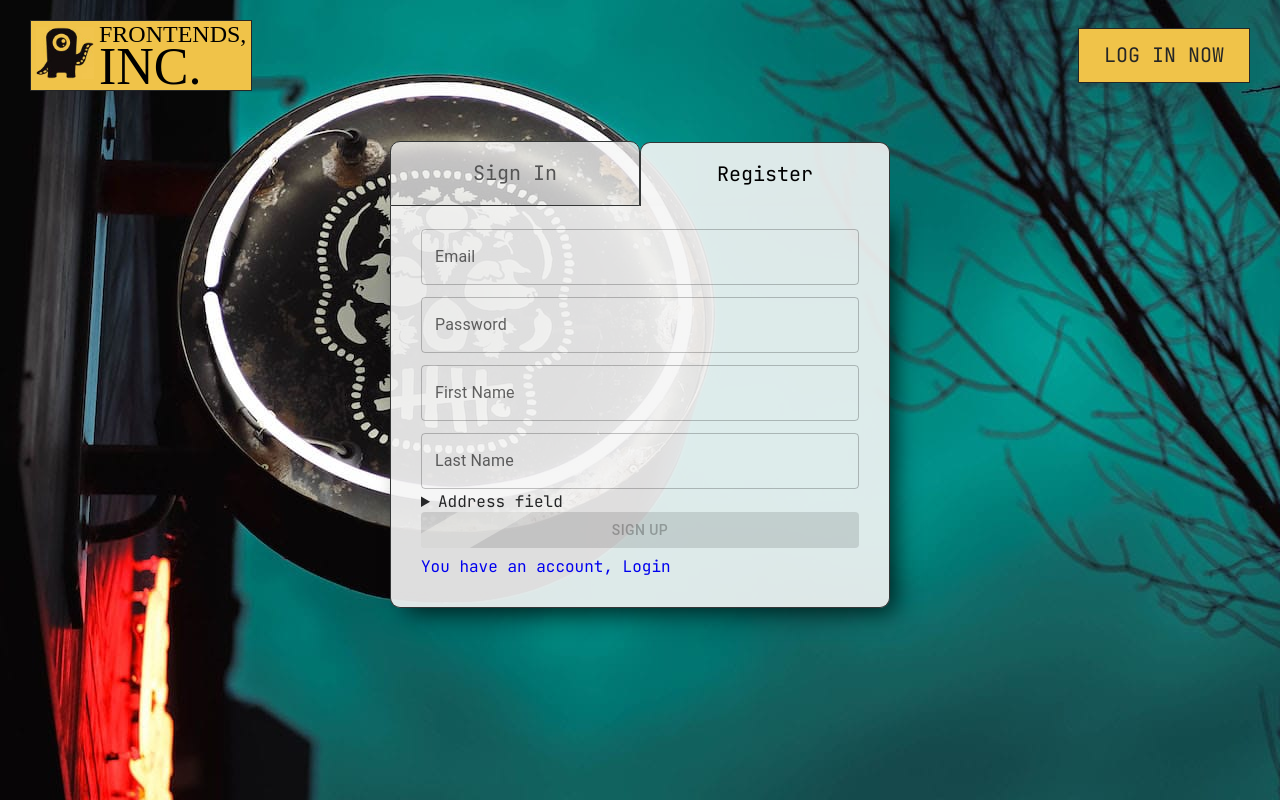
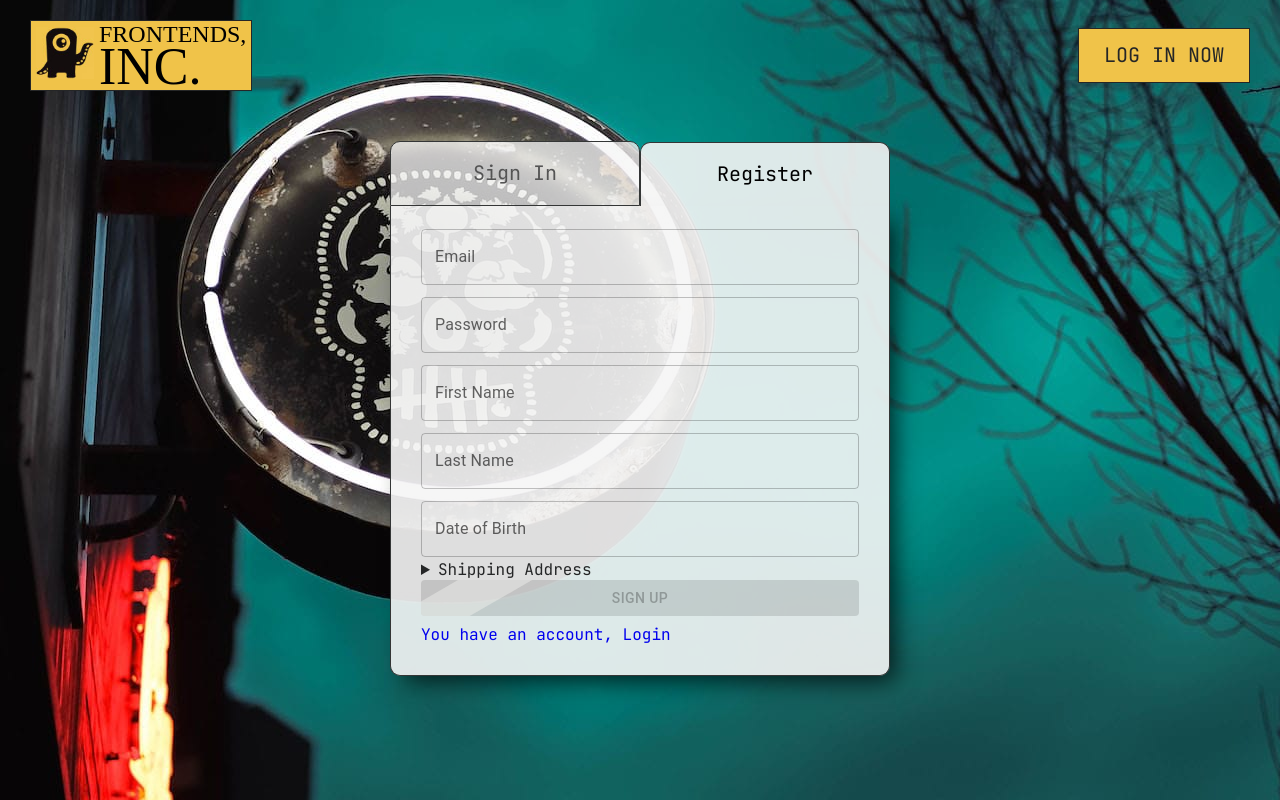
Before and after one commit to maximiloi/eCommerce-Application, a React (Vite) app in the folder monster-shop/: page /register in a window 1280 px wide. Built offline with nearby package versions, Linux system fonts and the light colour scheme; a web font is replaced by a local one; what @commercetools/platform-sdk, @commercetools/sdk-client-v2 would draw is missing.

Commit message:
refactor: datepicker input

```diff
--- a/monster-shop/src/components/FormSignUp/FormSignUp.tsx
+++ b/monster-shop/src/components/FormSignUp/FormSignUp.tsx
@@ -1,9 +1,14 @@
 import { useForm, Controller } from 'react-hook-form';
 import { TextField, Button, ButtonProps, styled } from '@mui/material';
+import { DatePicker } from '@mui/x-date-pickers/DatePicker';
+import { LocalizationProvider } from '@mui/x-date-pickers/LocalizationProvider';
+import { AdapterDayjs } from '@mui/x-date-pickers/AdapterDayjs';
 
 import validatePassword from '../../helper/validatePassword';
+import validateDateBirth from '../../helper/validateDateBirth';
 
 import './FormSignUp.scss';
+import 'dayjs/locale/en-gb';
 
 type FormValues = {
   email: string;
@@ -14,6 +19,7 @@ type FormValues = {
   city: string;
   postalCode: string;
   country: string;
+  dateOfBirth: string;
 };
 
 const ColorButton = styled(Button)<ButtonProps>(() => ({
@@ -133,8 +139,51 @@ export default function FormSignUp() {
         )}
       />
 
+      <Controller
+        name="dateOfBirth"
+        control={control}
+        defaultValue={null}
+        rules={{
+          required: 'Date of birth is required',
+          validate: validateDateBirth,
+        }}
+        dateOfBirth
+        render={({ field }) => (
+          <LocalizationProvider
+            dateAdapter={AdapterDayjs}
+            adapterLocale="en-gb"
+          >
+            <DatePicker
+              label="Date of Birth"
+              format="DD/MM/YYYY"
+              disableFuture
+              slotProps={{
+                textField: {
+                  margin: 'dense',
+                  // helperText: 'Please fill this field',
+                  fullWidth: true,
+                },
+              }}
+              value={field.value}
+              onChange={(newValue) => {
+                field.onChange(newValue);
+              }}
+              renderInput={(params) => (
+                <TextField
+                  error={!!errors.dateOfBirth}
+                  helperText={
+                    errors.dateOfBirth ? errors.dateOfBirth.message : ''
+                  }
+                  {...params}
+                />
+              )}
+            />
+          </LocalizationProvider>
+        )}
+      />
+
       <details>
-        <summary>Address field</summary>
+        <summary>Shipping Address</summary>
         <div>
           <Controller
             name="street"
--- /dev/null
+++ b/monster-shop/src/helper/validateDateBirth.ts
@@ -0,0 +1,15 @@
+const validateDateBirth = (value: string) => {
+  const today = new Date();
+  const birthDate = new Date(value);
+  const age = today.getFullYear() - birthDate.getFullYear();
+
+  if (age < 13) {
+    console.log('age: ', age);
+    return 'User must be 13 years old or older';
+  }
+
+  console.log('age: ', age);
+  return true;
+};
+
+export default validateDateBirth;
```
